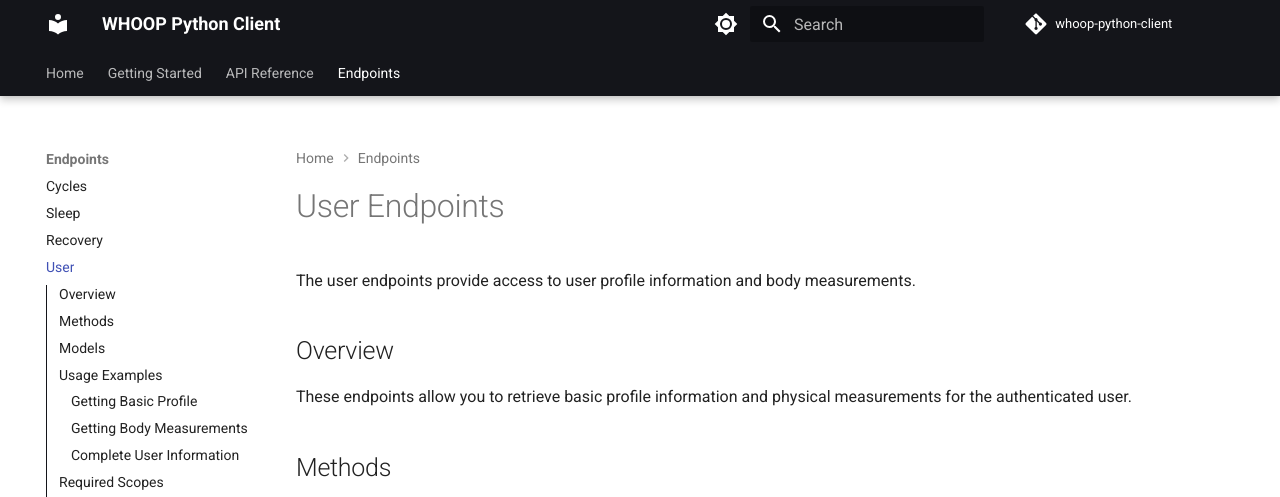
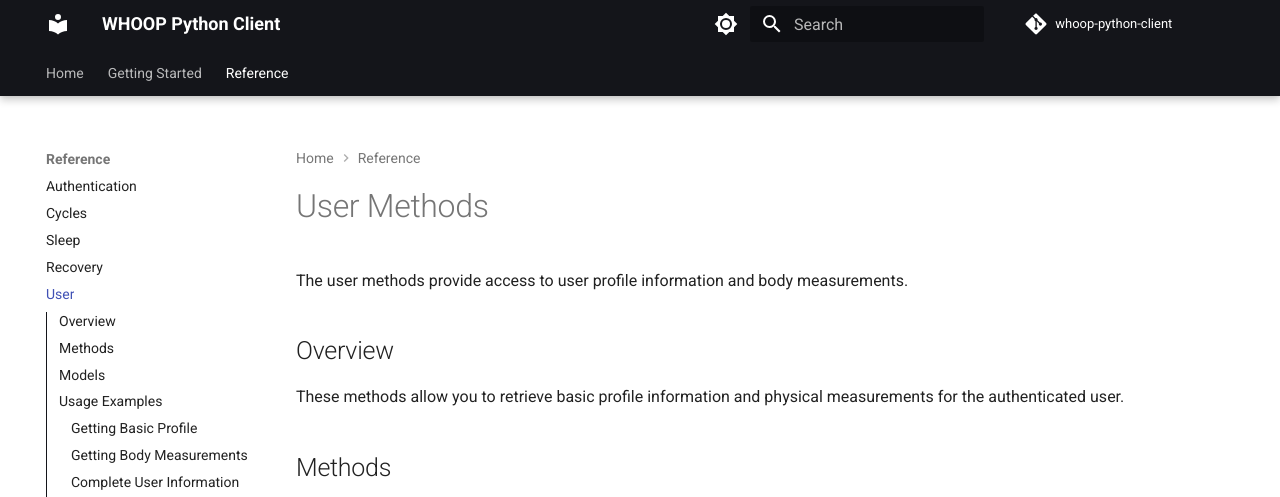
Before and after one commit to jxtngx/whoop-python-client, an MkDocs documentation site: the page built from docs/reference/user.md, in a window 1280 px wide and 900 px high, cut to the strip 0-497 px from the top of the window. Built offline with MkDocs 1.6.1 and Material for MkDocs 9.7.7, drawn with Linux system fonts in a browser that asks for light colours; comment, search, counter and statistics services are not loaded.

Commit message:
update docs

```diff
--- a/docs/endpoints/user.md
+++ b/docs/reference/user.md
@@ -1,10 +1,10 @@
-# User Endpoints
+# User Methods
 
-The user endpoints provide access to user profile information and body measurements.
+The user methods provide access to user profile information and body measurements.
 
 ## Overview
 
-These endpoints allow you to retrieve basic profile information and physical measurements for the authenticated user.
+These methods allow you to retrieve basic profile information and physical measurements for the authenticated user.
 
 ## Methods
 
--- a/mkdocs.yml
+++ b/mkdocs.yml
@@ -9,16 +9,14 @@ repo_url: https://github.com/jxtngx/whoop-python-client
 nav:
   - Home: index.md
   - Getting Started: getting-started.md
-  - API Reference:
-    - Client: reference/client.md
+  - Reference:
     - Authentication: reference/auth.md
+    - Cycles: reference/cycle.md
+    - Sleep: reference/sleep.md
+    - Recovery: reference/recovery.md
+    - User: reference/user.md
+    - Workouts: reference/workout.md
     - Models: reference/models.md
-  - Endpoints:
-    - Cycles: endpoints/cycle.md
-    - Sleep: endpoints/sleep.md
-    - Recovery: endpoints/recovery.md
-    - User: endpoints/user.md
-    - Workouts: endpoints/workout.md
 
 theme:
   name: material
```
Also changed, not shown: docs/reference/client.md (deleted, +0 -15 lines), docs/reference/cycle.md (renamed from docs/endpoints/cycle.md, +3 -3 lines), docs/reference/sleep.md (renamed from docs/endpoints/sleep.md, +3 -3 lines).
